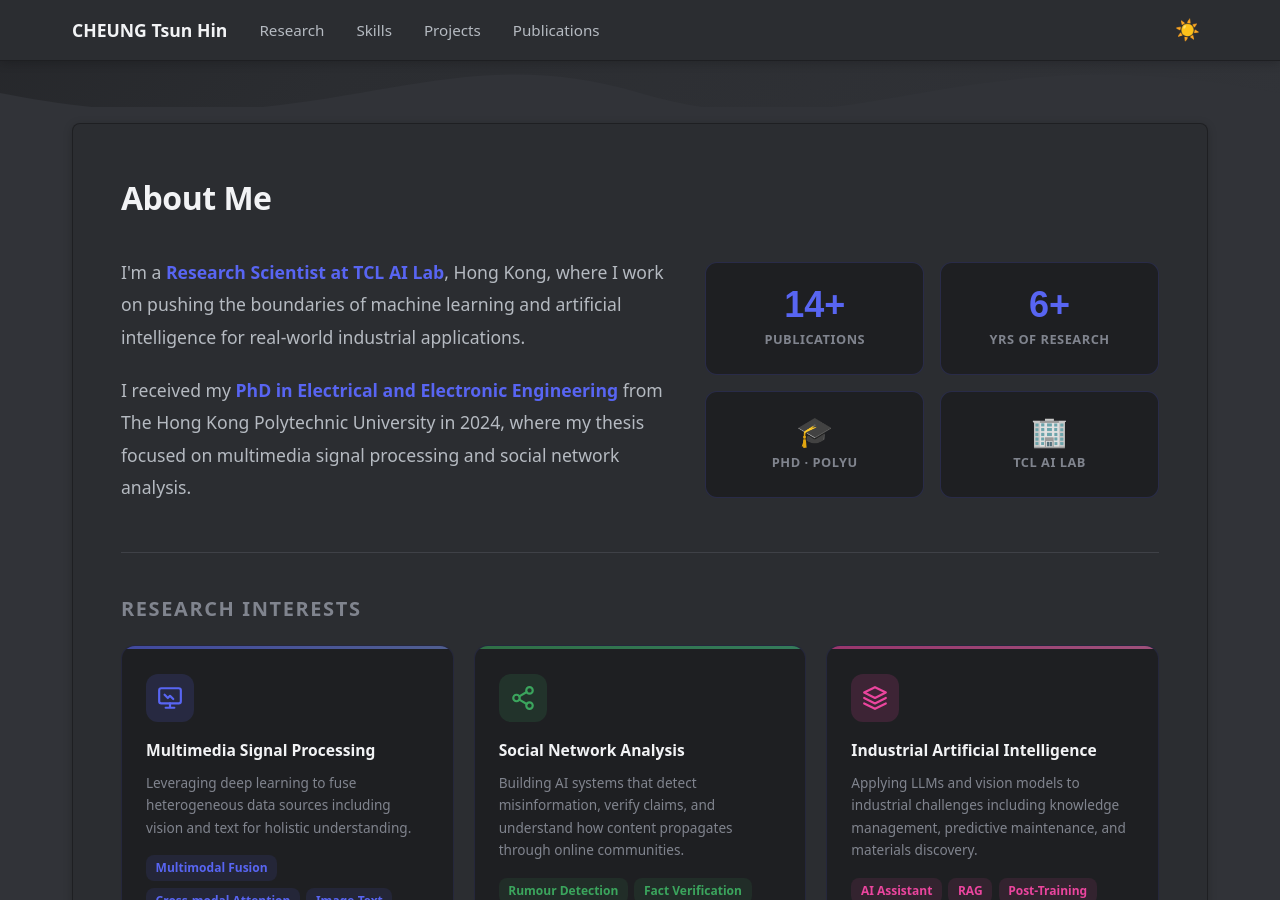
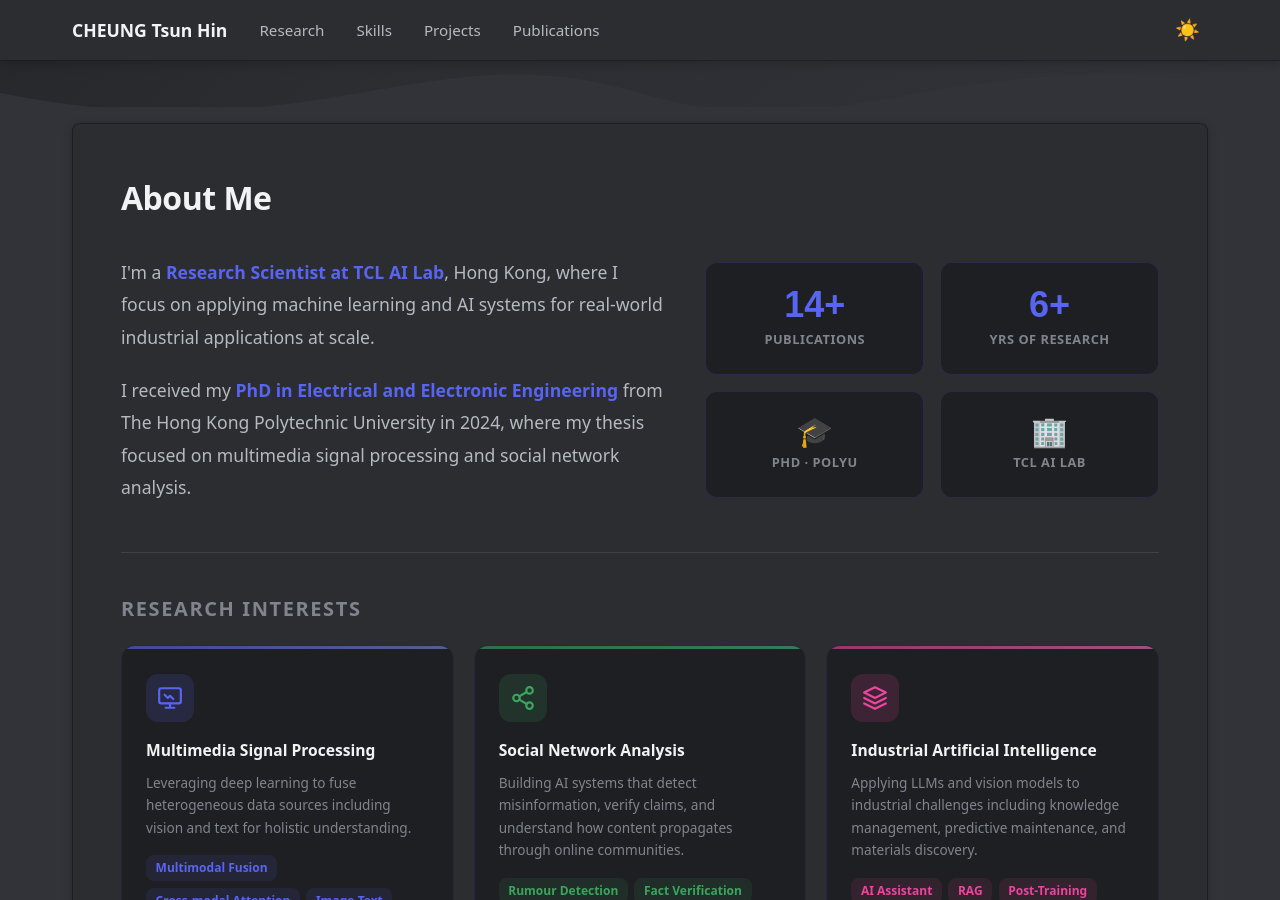
Before and after one commit to thcheung/thcheung.github.io, a Jekyll site: the page built from index.markdown, in a window 1280 px wide and 900 px high, scrolled down 555 px. Built offline with Jekyll 4.4.1, drawn with Linux system fonts in a browser that asks for light colours; some web fonts are replaced.

Commit message:
Update home.html

```diff
--- a/_layouts/home.html
+++ b/_layouts/home.html
@@ -994,7 +994,7 @@
       <h2>About Me</h2>
       <div class="about-grid">
         <div class="about-bio">
-          <p>I'm a <strong>Research Scientist at TCL AI Lab</strong>, Hong Kong, where I work on pushing the boundaries of machine learning and artificial intelligence for real-world industrial applications.</p>
+          <p>I'm a <strong>Research Scientist at TCL AI Lab</strong>, Hong Kong, where I focus on applying machine learning and AI systems for real-world industrial applications at scale.</p>
           <p>I received my <strong>PhD in Electrical and Electronic Engineering</strong> from The Hong Kong Polytechnic University in 2024, where my thesis focused on multimedia signal processing and social network analysis.</p>
         </div>
         <div class="about-stats">
```
